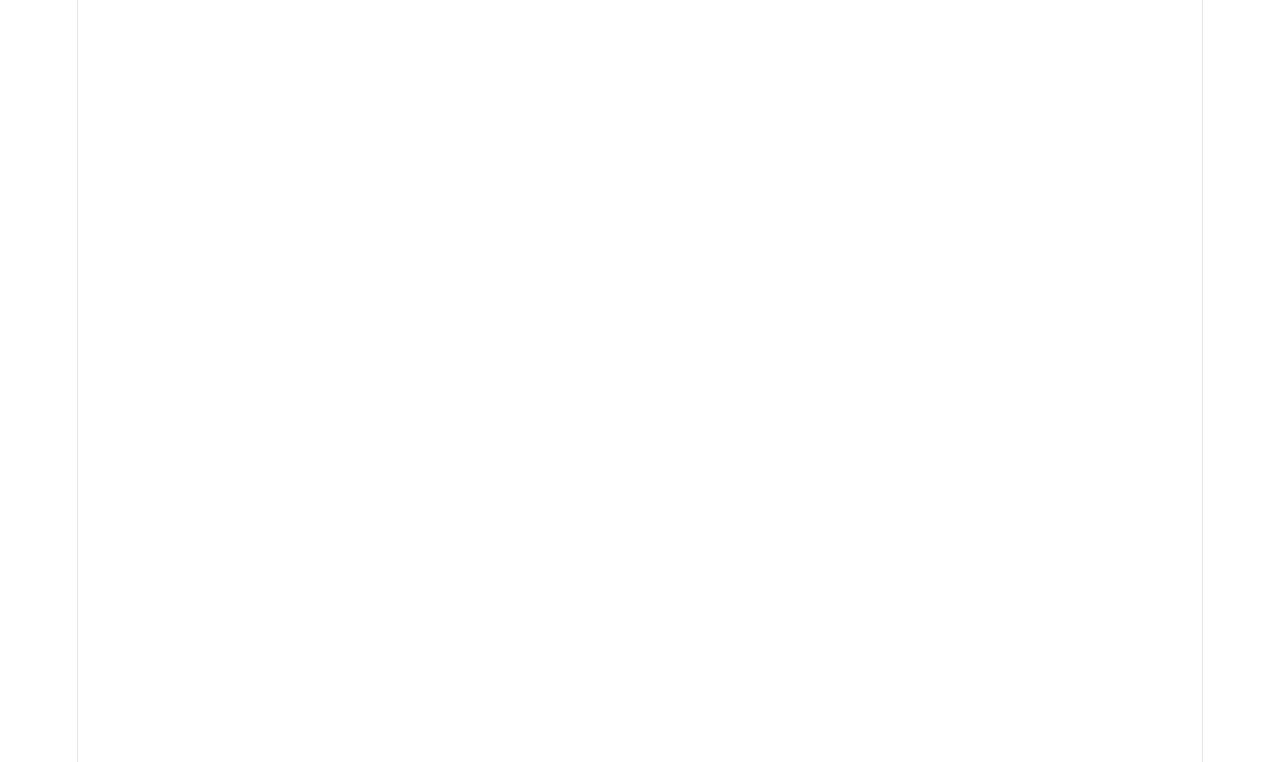
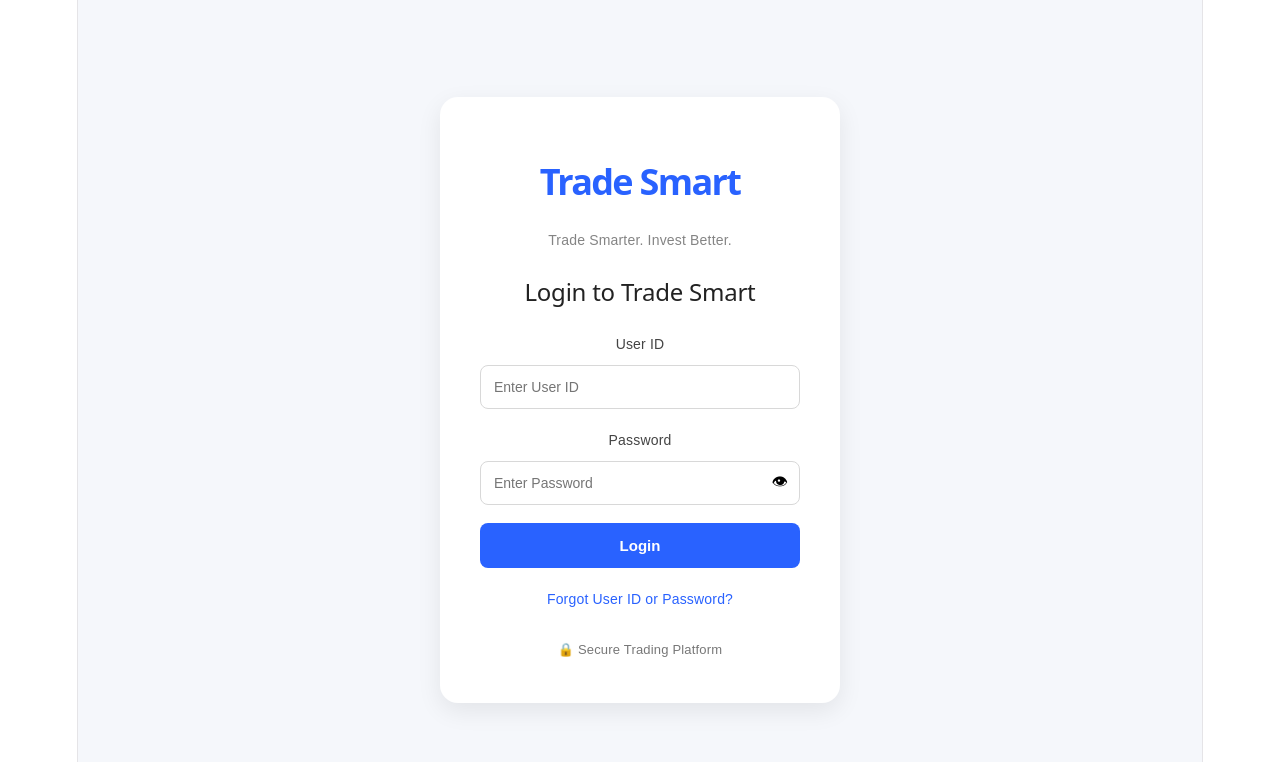
Before and after one commit to Watergold12/Auto_signal, a React (Vite) app: page /login in a window 1280 px wide. Before the commit this address had no page. Shown: the top 762 px of the page. Built offline with nearby package versions, Linux system fonts and the light colour scheme.

Commit message:
feat: LoginPage added

```diff
--- a/src/App.jsx
+++ b/src/App.jsx
@@ -6,6 +6,7 @@ import heroImg from './assets/hero.png'
 import { BrowserRouter, Routes, Route } from "react-router-dom";
 import WelcomePage from './pages/WelcomePage'
 import BrokerLogin from './pages/BrokerLogin'
+import LoginPage from "./pages/LoginPage";
 
 function App() {
     return (
@@ -13,6 +14,7 @@ function App() {
             <Routes>
                 <Route path="/" element={<WelcomePage />} />
                 <Route path="/broker-login" element={<BrokerLogin />} />
+                <Route path="/login" element={<LoginPage />} />
             </Routes>
         </BrowserRouter>
     );
--- a/src/pages/BrokerLogin.jsx
+++ b/src/pages/BrokerLogin.jsx
@@ -1,27 +1,42 @@
-import './BrokerLogin.css'
+import "./BrokerLogin.css";
+import { useNavigate } from "react-router-dom";
 
 function BrokerLogin() {
-    return(
+  const navigate = useNavigate();
+
+  const handleLoginClick = () => {
+    console.log("Clicked");
+    navigate("/login");
+  };
+
+  return (
     <div className="broker-page">
+      <h1 className="broker-title">Broker Login</h1>
 
-            <h1 className='broker-title'>Broker Login</h1>
-
-            <p>
+      <p className="broker-subtitle">
         Login to your broker account
+        <br />
         to connect and trade
       </p>
 
-            <div className="broker-card">
-                <img src="https://www.tradesmartonline.in/images/logo.png" alt="TradeSmart Logo" />
+      <div
+        className="broker-card"
+        onClick={handleLoginClick}
+      >
+        <img
+          src="https://www.tradesmartonline.in/images/logo.png"
+          alt="TradeSmart Logo"
+          className="broker-logo"
+        />
       </div>
 
-            <p>
+      <p className="broker-footer">
         We never store your credentials.
+        <br />
         Secure API integration via broker.
       </p>
-
     </div>
-    )
+  );
 }
 
 export default BrokerLogin;
--- /dev/null
+++ b/src/pages/LoginPage.css
@@ -0,0 +1,127 @@
+* {
+  margin: 0;
+  padding: 0;
+  box-sizing: border-box;
+}
+
+body {
+  font-family: Arial, sans-serif;
+}
+
+.login-page {
+  min-height: 100vh;
+  display: flex;
+  justify-content: center;
+  align-items: center;
+  background: #f5f7fb;
+}
+
+.login-card {
+  width: 400px;
+  background: #ffffff;
+  padding: 40px;
+  border-radius: 18px;
+  box-shadow: 0px 8px 25px rgba(0, 0, 0, 0.08);
+}
+
+.logo-section {
+  text-align: center;
+  margin-bottom: 25px;
+}
+
+.brand-name {
+  font-size: 36px;
+  font-weight: 700;
+  color: #2962ff;
+}
+
+.tagline {
+  margin-top: 8px;
+  color: #666;
+  font-size: 14px;
+}
+
+.title {
+  text-align: center;
+  margin-bottom: 25px;
+  color: #222;
+  font-size: 24px;
+}
+
+.input-group {
+  margin-bottom: 18px;
+}
+
+.input-group label {
+  display: block;
+  margin-bottom: 8px;
+  color: #444;
+  font-size: 14px;
+  font-weight: 500;
+}
+
+.input-group input {
+  width: 100%;
+  padding: 13px;
+  border: 1px solid #d8d8d8;
+  border-radius: 8px;
+  font-size: 14px;
+  transition: 0.3s;
+}
+
+.input-group input:focus {
+  outline: none;
+  border-color: #2962ff;
+}
+
+.password-wrapper {
+  position: relative;
+}
+
+.eye-btn {
+  position: absolute;
+  right: 12px;
+  top: 50%;
+  transform: translateY(-50%);
+  border: none;
+  background: transparent;
+  cursor: pointer;
+  font-size: 16px;
+}
+
+.login-btn {
+  width: 100%;
+  padding: 14px;
+  background: #2962ff;
+  color: white;
+  border: none;
+  border-radius: 8px;
+  font-size: 15px;
+  font-weight: 600;
+  cursor: pointer;
+  transition: 0.3s;
+}
+
+.login-btn:hover {
+  background: #1748d4;
+}
+
+.forgot-link {
+  display: block;
+  text-align: center;
+  margin-top: 18px;
+  text-decoration: none;
+  color: #2962ff;
+  font-size: 14px;
+}
+
+.forgot-link:hover {
+  text-decoration: underline;
+}
+
+.footer {
+  text-align: center;
+  margin-top: 25px;
+  color: #777;
+  font-size: 13px;
+}
--- /dev/null
+++ b/src/pages/LoginPage.jsx
@@ -0,0 +1,97 @@
+import { useState } from "react";
+import "./LoginPage.css";
+
+function LoginPage() {
+  const [showPassword, setShowPassword] = useState(false);
+
+  const [formData, setFormData] = useState({
+    userId: "",
+    password: "",
+  });
+
+  const handleChange = (e) => {
+    setFormData({
+      ...formData,
+      [e.target.name]: e.target.value,
+    });
+  };
+
+  const handleSubmit = (e) => {
+    e.preventDefault();
+
+    console.log(formData);
+
+    alert("Login Successful!");
+  };
+
+  return (
+    <div className="login-page">
+      <div className="login-card">
+        <div className="logo-section">
+          <h1 className="brand-name">Trade Smart</h1>
+          <p className="tagline">
+            Trade Smarter. Invest Better.
+          </p>
+        </div>
+
+        <h2 className="title">Login to Trade Smart</h2>
+
+        <form onSubmit={handleSubmit}>
+          <div className="input-group">
+            <label>User ID</label>
+            <input
+              type="text"
+              name="userId"
+              placeholder="Enter User ID"
+              value={formData.userId}
+              onChange={handleChange}
+              required
+            />
+          </div>
+
+          <div className="input-group">
+            <label>Password</label>
+
+            <div className="password-wrapper">
+              <input
+                type={showPassword ? "text" : "password"}
+                name="password"
+                placeholder="Enter Password"
+                value={formData.password}
+                onChange={handleChange}
+                required
+              />
+
+              <button
+                type="button"
+                className="eye-btn"
+                onClick={() =>
+                  setShowPassword(!showPassword)
+                }
+              >
+                {showPassword ? "🙈" : "👁"}
+              </button>
+            </div>
+          </div>
+
+          <button
+            type="submit"
+            className="login-btn"
+          >
+            Login
+          </button>
+        </form>
+
+        <a href="/" className="forgot-link">
+          Forgot User ID or Password?
+        </a>
+
+        <div className="footer">
+          🔒 Secure Trading Platform
+        </div>
+      </div>
+    </div>
+  );
+}
+
+export default LoginPage;
```
Lines whose indentation alone changed are shown as unchanged.
